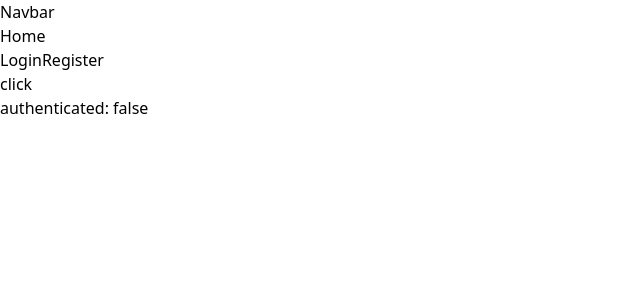
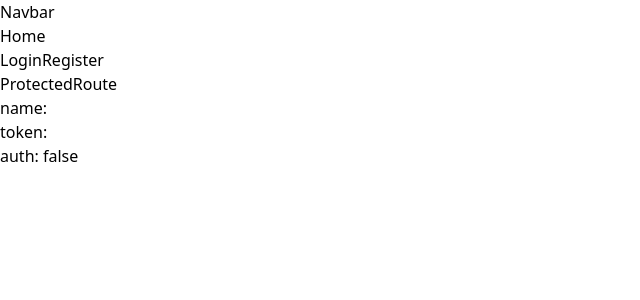
Before and after one commit to ieatn/mern1, a React (Vite) app in the folder client/: page / in a window 1280 px wide. Shown: the top 300 px of the page, without its empty margins (0-640 px from the left). Built offline with nearby package versions, Linux system fonts and the light colour scheme; no server answers.

Commit message:
getting better at useeffect and auth

```diff
--- a/client/src/App.tsx
+++ b/client/src/App.tsx
@@ -1,49 +1,29 @@
-import { useEffect, useState } from 'react'
+import { useContext, useEffect, useState } from 'react'
 import './App.css'
 import Navbar from './components/Navbar'
 import Hero from './components/Hero'
 import ProtectedRoute from './components/ProtectedRoute'
+import {AuthContext} from './context/AuthContext'
 
 function App() {
 
+  const {isAuth, login, name, setName, token, setToken} = useContext(AuthContext)
+
   const [showProtectedRoute, setShowProtectedRoute] = useState(false)
 
-  const token = 'eyJhbGciOiJIUzI1NiIsInR5cCI6IkpXVCJ9.eyJpZCI6IjY0M2VkNmFlYzM3Mjk5YTdlOTQ2YmI0MSIsImlhdCI6MTY4MTg1MDY3M30.B-NAZE7hZykDlOMy6zGcRn1yLH34Wj4dtfw590UEhQo'
-
-  const getProtectedRoute = async () => {
-    console.log('hi')
-    await fetch('http://localhost:4000/protected-route', {
-      method: 'GET',
-      headers: {
-        Authorization: `Bearer ${token}`,
-        "Content-Type": 'application/json'
-      }
-    })
-    setShowProtectedRoute(true)
-  }
-
-  // useEffect(() => {
-  //   const getProtectedRoute = async () => {
-  //     await fetch('http://localhost:4000/protected-route', {
-  //       method: 'GET',
-  //       headers: {
-  //         Authorization: `Bearer ${token}`,
-  //         "Content-Type": 'application/json'
-  //       }
-  //     })
-  //     setShowProtectedRoute(true)
-  //   }
-  //   if (token) {
-  //     getProtectedRoute()
-  //   }
-  // }, [])
+  useEffect(() => {
+    setShowProtectedRoute(!showProtectedRoute)
+  }, [isAuth])
 
   return (
     <div className="App">
       <Navbar />
-      <button className='border' onClick={getProtectedRoute}>click</button>
-      <div>authenticated: {showProtectedRoute ? 'true' : 'false'}</div>
-      {/* {showProtectedRoute && <ProtectedRoute />} */}
+      {showProtectedRoute && <ProtectedRoute token={token}/>}
+      <div>
+        <p>name: {name}</p>
+        <p>token: {token}</p>
+        <p>auth: {isAuth ? 'true' : 'false'}</p>
+      </div>
     </div>
   )
 }
--- a/client/src/components/ProtectedRoute.tsx
+++ b/client/src/components/ProtectedRoute.tsx
@@ -1,17 +1,23 @@
 import { useEffect, useState } from "react"
 
-export default function ProtectedRoute() {
+export default function ProtectedRoute({token}) {
 
     const [secret, setSecret] = useState('')
 
     useEffect(() => {
-        const getSecretMessage = async () => {
-            const res = await fetch('http://localhost:4000/protected-route');
+        const getSecretMessage = async (token: string) => {
+            const res = await fetch('http://localhost:4000/protected-route', {
+                method: 'GET',
+                headers: {
+                    "Authorization": `Bearer ${token}`,
+                    "Content-Type": "application/json"
+                }
+            })
             const data = await res.json();
             console.log(data);
             setSecret(data.message);
         }
-        getSecretMessage();
+        getSecretMessage(token);
     }, [])
 
     return (
--- a/client/src/components/TodoPage.tsx
+++ b/client/src/components/TodoPage.tsx
@@ -1,9 +1,14 @@
-import { useEffect, useState } from "react"
+import { useContext, useEffect, useState } from "react"
 import Navbar from "./Navbar"
+import { AuthContext } from "../context/AuthContext"
+
 
 // you can still access this page by /todos, need to stop this by adding middleware
 
 export default function TodoPage() {
+
+    const {isAuth, login, name, setName, token, setToken} = useContext(AuthContext)
+
 
     const [todos, setTodos] = useState([])
     const [todo, setTodo] = useState('')
@@ -14,6 +19,7 @@ export default function TodoPage() {
             const res = await fetch('http://localhost:4000/', {
                 method: 'GET',
                 headers: {
+                    "Authorization": `Bearer ${token}`,
                     "Content-Type": "application/json"
                 }
             })
```
Also changed, not shown: 1 other file (tests, documents, lock files or other folders).
